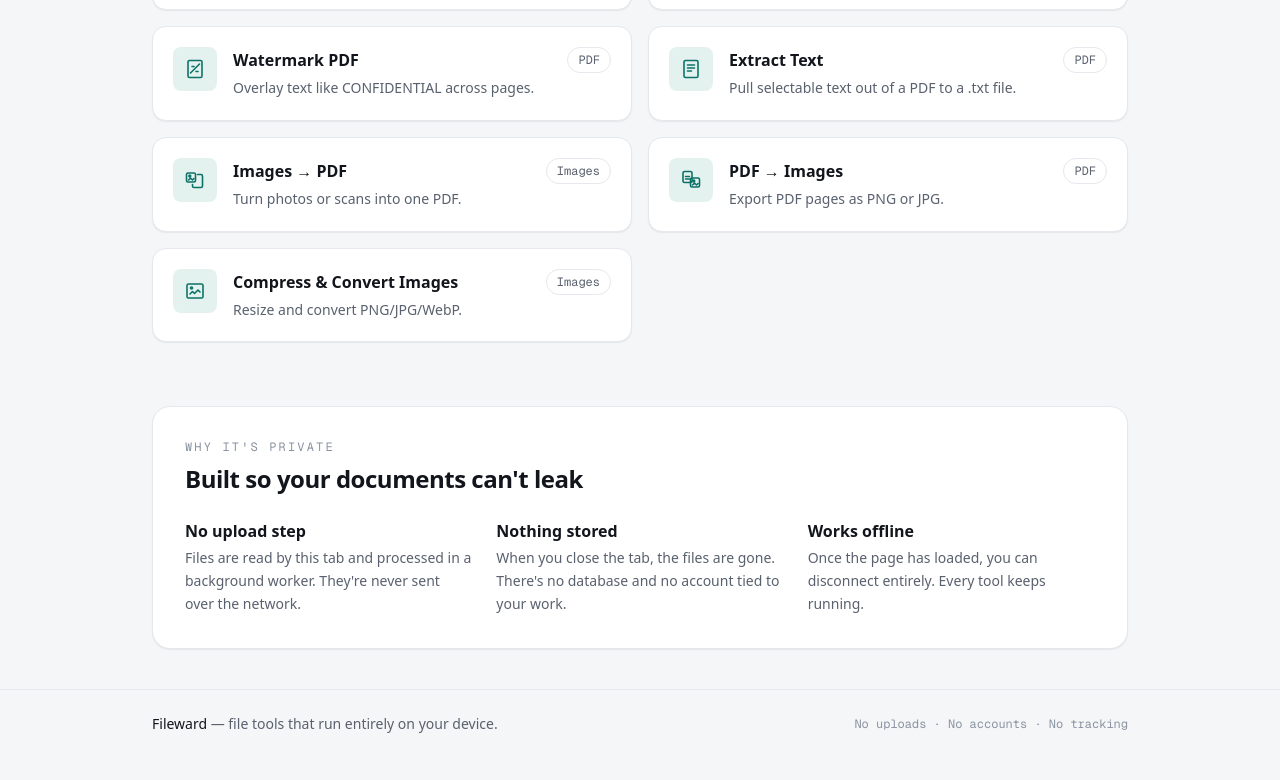
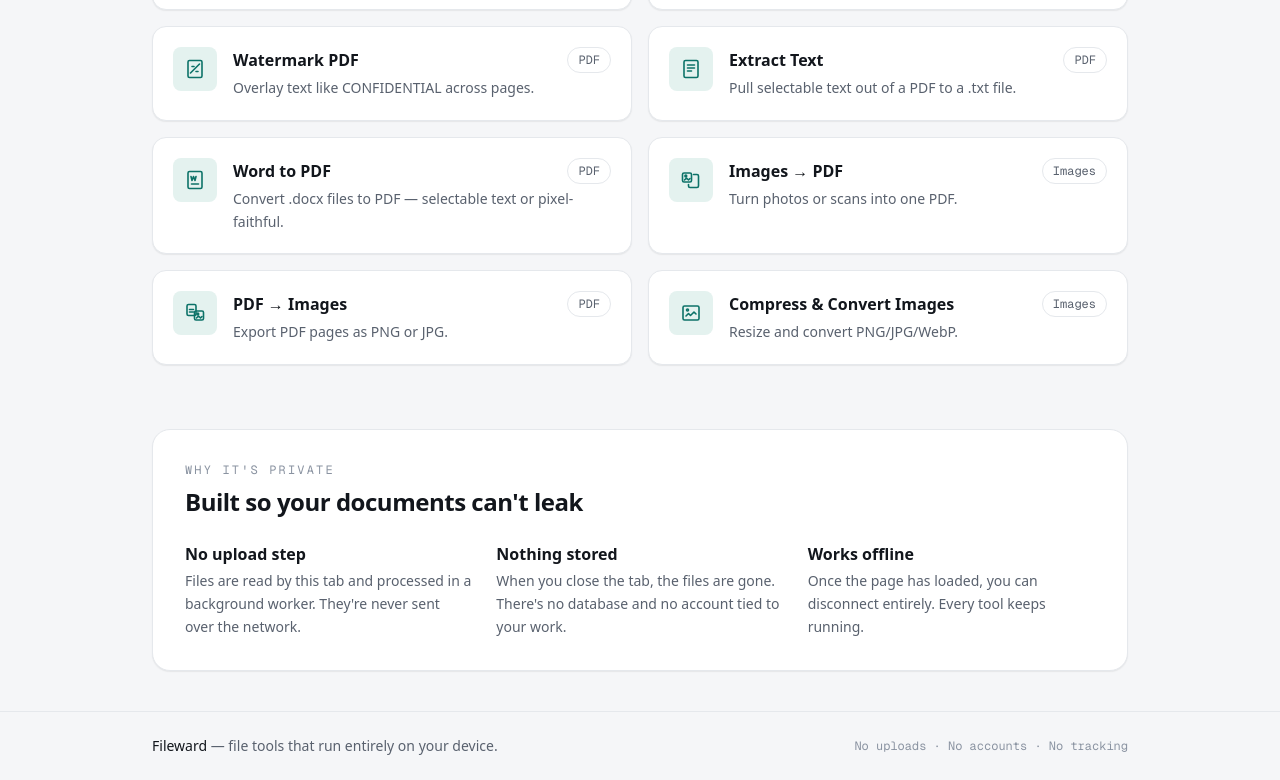
Before and after one commit to amyanger/fileward, a React (Vite) app: page / in a window 1280 px wide. Shown: the part 1057-1837 px from the top of the page. Before the commit the page ends 1815 px from the top, so only its background shows below. Built offline with nearby package versions, Linux system fonts and the light colour scheme.

Commit message:
feat(word-to-pdf): register tool and add icon

```diff
--- a/src/components/icons.tsx
+++ b/src/components/icons.tsx
@@ -88,6 +88,13 @@ const ToolGlyphs: Record<string, ReactNode> = {
       <path d="M8.5 8h7M8.5 11h7M8.5 14h4" />
     </>
   ),
+  'word-to-pdf': (
+    <>
+      <rect x="5" y="3.5" width="14" height="17" rx="1.5" />
+      <path d="M8 8.5l1 4 1.5-4 1.5 4 1-4" />
+      <path d="M8.5 16h7" />
+    </>
+  ),
   'organize-pages': (
     <>
       <rect x="3.5" y="6" width="7" height="9" rx="1.2" />
--- a/src/tools/registry.tsx
+++ b/src/tools/registry.tsx
@@ -10,6 +10,7 @@ import { PageNumbersPanel } from './pageNumbers/Panel'
 import { WatermarkPanel } from './watermark/Panel'
 import { ExtractTextPanel } from './extractText/Panel'
 import { OrganizePagesPanel } from './organizePages/Panel'
+import { WordToPdfPanel } from './wordToPdf/Panel'
 
 export interface ToolEntry {
   def: ToolDef
@@ -42,6 +43,15 @@ export const TOOLS: ToolEntry[] = [
     renderPanel: (p) => <ExtractTextPanel {...p} />,
   },
   {
+    def: {
+      id: 'word-to-pdf',
+      title: 'Word to PDF',
+      description: 'Convert .docx files to PDF — selectable text or pixel-faithful.',
+      accept: '.docx,application/vnd.openxmlformats-officedocument.wordprocessingml.document',
+    },
+    renderPanel: (p) => <WordToPdfPanel {...p} />,
+  },
+  {
     def: { id: 'images-to-pdf', title: 'Images → PDF', description: 'Turn photos or scans into one PDF.', accept: 'image/*' },
     renderPanel: (p) => <ImagesToPdfPanel {...p} />,
   },
```
